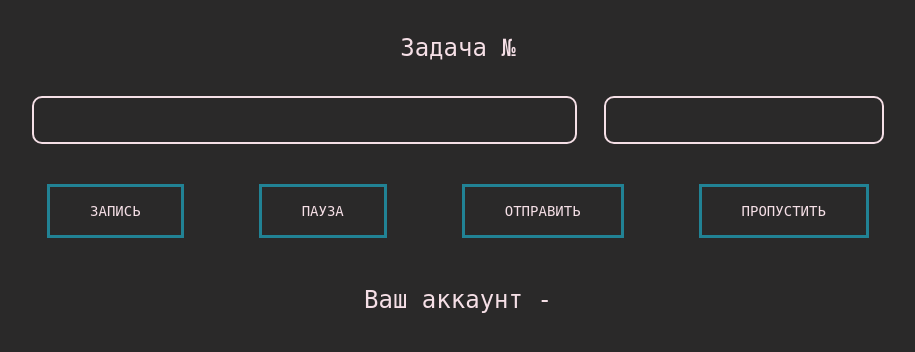
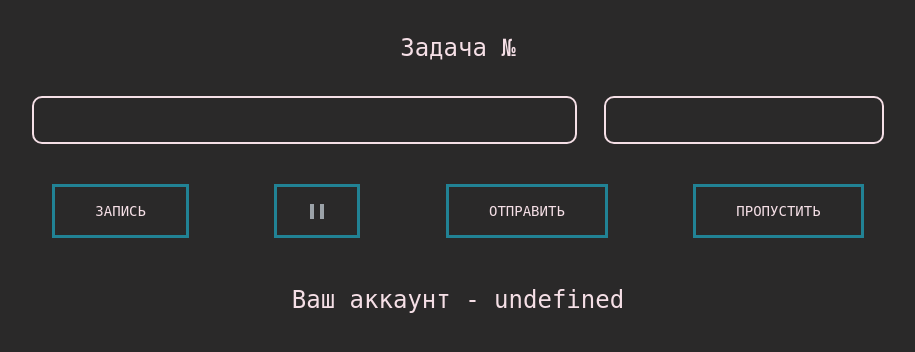
Before and after one commit to sunfireaegis/voice-recording-web, a Flask app: template templates/index.html in a window 1280 px wide. Shown: the part 68-420 px from the top of the page, without its empty margins (182-1097 px from the left). Run offline with Flask 2, Linux system fonts and the light colour scheme; the template is opened without the code that fills it, so the values that code supplies are empty.

Commit message:
update stop button

```diff
--- a/app.py
+++ b/app.py
@@ -1,7 +1,6 @@
 import sqlite3
 
 from flask import Flask, render_template, request, redirect, url_for, make_response
-from werkzeug.utils import secure_filename
 from datetime import datetime
 import os
 import csv
@@ -26,13 +25,14 @@
 
 app.config['UPLOAD_FOLDER'] = 'files/'
 
-folder = "/home/main/projects/voice-recording-web"
+# folder = "/home/main/projects/voice-recording-web"
+folder = "C:\\Users\\hdhrh\\PycharmProjects\\MMM\\voice-recording-web"
 
 file_list = os.listdir('csv/')
 
 to_read = dict()
 num_list = set()
-with open("csv/task.csv", "r") as task:
+with open("csv/task.csv", "r", encoding="utf-8") as task:
     reader = csv.reader(task, delimiter=',')
     head = reader.__next__()
     for i, elem in enumerate(reader):
--- a/static/css/style.css
+++ b/static/css/style.css
@@ -2,6 +2,30 @@
     font-family: 'JetBrains Mono', monospace;
     font-size: 14px;
     color: #f5dfe6;
+}
+
+#pause {
+    display: flex;
+    justify-content: center;
+    position: relative;
+    align-items: center;
+}
+
+.triangle{
+    position: absolute;
+    border: 8px solid transparent;
+    border-left: 15px solid white;
+    margin-left: 12px!important;
+}
+
+.vpalka-d {
+    opacity: 0.6;
+}
+
+.vpalka{
+    width: 4px;
+    height: 15px;
+    background-color: #e6f4fd;
 }
 
 body {
--- a/static/js/script.js
+++ b/static/js/script.js
@@ -22,7 +22,8 @@
 
 const account = document.createElement('p') // account name displayed
 const beg = document.cookie.indexOf('=')
-account.innerHTML = `Ваш аккаунт - ${document.cookie.slice(beg+1)}`
+
+account.innerHTML = `Ваш аккаунт - ${document.cookie.split('uname=')[1]}`
 document.querySelector('#main_body').appendChild(account)
 
 // console.log(document.cookie.slice(beg+1))
@@ -43,10 +44,11 @@
         btnVoice.classList.add("start")
 
         btnVoice.addEventListener('click', function () {
-            console.log(btnVoice.classList)
+            document.querySelectorAll(".vpalka").forEach((i) => {
+                i.classList.toggle('vpalka-d')
+            })
             if (btnVoice.innerHTML.includes("Запись")) {
                 mediaRecorder.start();
-
                 btnVoice.classList.replace("start", "stop")
 
                 btnVoice.innerHTML = "<div>Стоп</div>"
@@ -54,6 +56,8 @@
             } else if (btnVoice.innerHTML.includes("Стоп")) {
                 mediaRecorder.stop();
                 btnVoice.classList.replace("stop", "start")
+                                btnStop.innerHTML = '<div style="position: absolute; margin: 12px; max-width: 40%; display: flex; gap: 6px; justify-content: space-between"><div  class="vpalka"></div><div class="vpalka"></div></div>'
+
 
                 btnVoice.innerHTML = "<div>Запись</div>"
                 btnVoice.id = "start"
@@ -79,10 +83,12 @@
         btnStop.addEventListener('click', function() {
             if (mediaRecorder.state === 'paused') {
                 mediaRecorder.resume()
-                btnStop.innerHTML = "Пауза"
+                btnStop.innerHTML = '<div style="position: absolute; margin: 12px; max-width: 40%; display: flex; gap: 6px; justify-content: space-between"><div  class="vpalka"></div><div class="vpalka"></div></div>'
+
             } else if (mediaRecorder.state === "recording") {
                 mediaRecorder.pause()
-                btnStop.innerHTML = "На паузе"
+                btnStop.innerHTML = "<div class='triangle''></div>"
+                btnStop.style.position = 'relative'
             }
         })
 
--- a/templates/index.html
+++ b/templates/index.html
@@ -20,7 +20,7 @@
             </div>
             <div id="button-container" style="margin-bottom: 3vh;">
                 <a href="#" id="record" class="butt"><div>Запись</div></a>
-                <a href="#" id="pause" class="butt"><div>Пауза</div></a>
+                <a href="#" id="pause" class="butt"><div style="position: absolute; max-width: 40%; display: flex; gap: 6px; justify-content: space-between"><div  class="vpalka-d vpalka"></div><div class="vpalka vpalka-d "></div></div></a>
 
                 <a href="#" id="send" class="butt"><div>Отправить</div></a>
                 <a href="#" id="skip" class="butt"><div>Пропустить</div></a>
```
Also changed, not shown: database.db.
